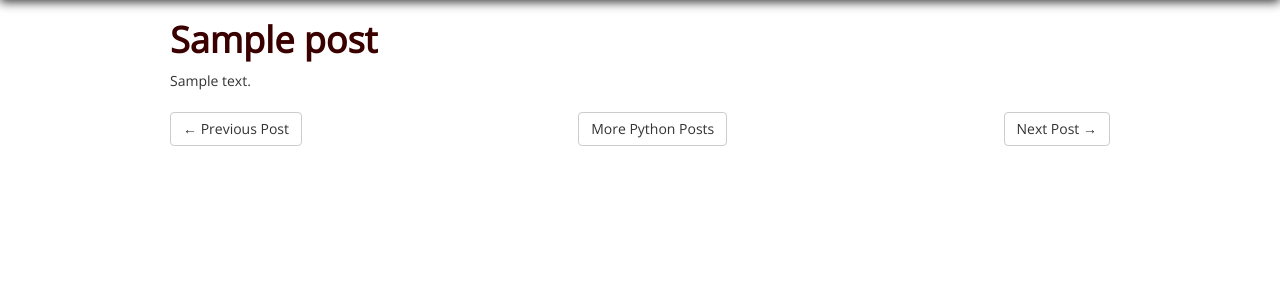
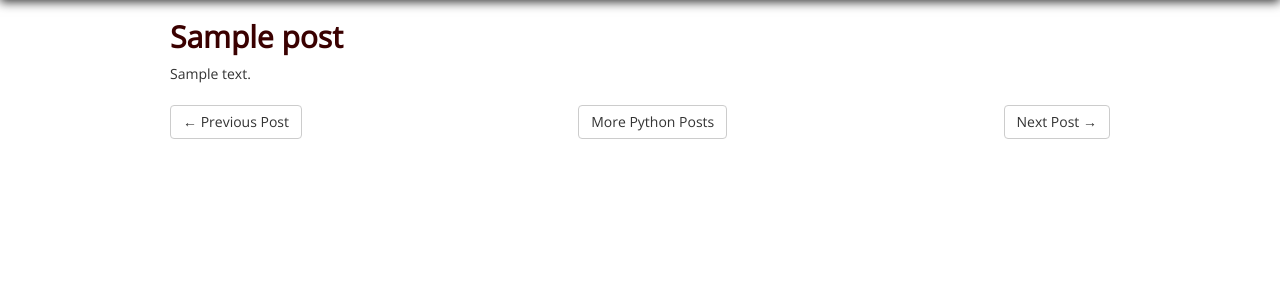
Before and after one commit to dannymilsom/dannymilsom.co.uk, a Django app: a page that uses templates/base.html in a window 1280 px wide. Shown: the part 50-350 px from the top of the page. Run offline with Django 3.2, Linux system fonts and the light colour scheme; tables that the repository leaves empty hold one stand-in row (values such as "Sample post"); parts of the project's set-up code (start-up, migrations or seed data) failed here and were passed over; some libraries are stand-ins or nearby versions; some web fonts are replaced.

Commit message:
Change the size of h1 and h2 elements on blog pages
* Both h1 and h2 were too big - scaling down to 30px and 24px respectively
* This blog styling should probably be in blogapp/static but that will be fixed in another commit

```diff
--- a/dannywebsite/static/dannywebsite/css/layout.css
+++ b/dannywebsite/static/dannywebsite/css/layout.css
@@ -252,6 +252,14 @@ a span.post-date {
 	text-decoration: none;
 }
 
+.post-summary h1 {
+	font-size: 30px;
+}
+
+.post-summary h2 {
+	font-size: 24px;
+}
+
 .post-summary-text {
 	display: block;
 	font-weight: normal;
```
